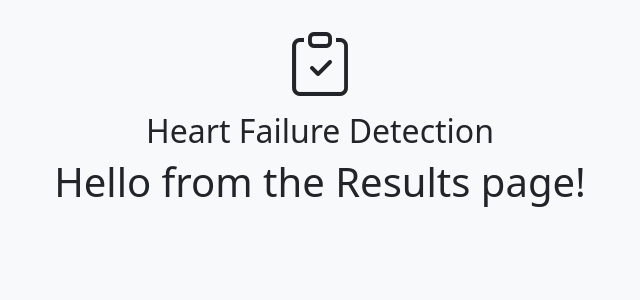
After one commit to bhushankhopkrr/heart_failure_backend, a Django app: page /heart/result in a window 1280 px wide. The commit adds this page. Shown: the top 300 px of the page, without its empty margins (320-960 px from the left). Run offline with Django 5.2, Linux system fonts and the light colour scheme; parts of the project's set-up code (start-up, migrations or seed data) failed here and were passed over; some libraries are stand-ins or nearby versions.

Commit message:
Add result page
- Completing the form redirects you to the result page
- Added csrf token and associated post request to the form
- a dictionary is now being created of all of user's input on the prediction form

```diff
--- a/heart/models.py
+++ b/heart/models.py
@@ -14,9 +14,9 @@ class FormSubmission(models.Model):
     smoker = models.CharField()
     stroke = models.CharField()
     diabetic = models.CharField()
-    diffWalking = models.CharField()
+    diffWalk = models.CharField()
     mentalHlth = models.IntegerField()
     genHlth = models.IntegerField()
-    PhysHlth = models.IntegerField()
+    physHlth = models.IntegerField()
     regEx = models.CharField()
     bmi = models.IntegerField()
--- /dev/null
+++ b/heart/templates/result.html
@@ -0,0 +1,64 @@
+<!DOCTYPE html>
+<html lang="en">
+  <head>
+    <meta charset="utf-8" />
+    <meta name="viewport" content="width=device-width, initial-scale=1" />
+    <title>Heart Failure Detection</title>
+
+    <!-- Bootstrap CSS -->
+    <link
+      href="https://cdn.jsdelivr.net/npm/bootstrap@5.0.0-beta3/dist/css/bootstrap.min.css"
+      rel="stylesheet"
+      integrity="sha384-eOJMYsd53ii+scO/bJGFsiCZc+5NDVN2yr8+0RDqr0Ql0h+rP48ckxlpbzKgwra6"
+      crossorigin="anonymous"
+    />
+    <link
+      rel="stylesheet"
+      href="https://cdn.jsdelivr.net/npm/bootstrap-icons@1.3.0/font/bootstrap-icons.css"
+    />
+
+    <!-- Favicons -->
+    <meta name="theme-color" content="#7952b3" />
+
+    <style>
+      body {
+        /* font-family: "SF Pro Display", "SF Pro Icons", "Helvetica Neue", "Helvetica", "Arial", sans-serif; */
+        font-synthesis: none;
+        -moz-font-feature-settings: "kern";
+        -webkit-font-smoothing: antialiased;
+        -moz-osx-font-smoothing: grayscale;
+        direction: ltr;
+      }
+
+      .container {
+        max-width: 820px;
+      }
+
+
+      @media (min-width: 768px) {
+        .bd-placeholder-img-lg {
+          font-size: 3.5rem;
+        }
+      }
+    </style>
+
+  </head>
+
+  <body class="bg-light">
+    <div class="container">
+      <main>
+        <div class="py-3 text-center">
+          <i class="bi bi-clipboard-check" style="font-size: 4rem"></i>
+          <h2
+            data-bs-toggle="tooltip"
+            data-bs-placement="top"
+            title="Tooltip on top"
+          >
+            Heart Failure Detection
+          </h2>
+            <h1>Hello from the Results page!</h1>
+        </div>
+      </main>
+    </div>
+</body>
+</html>
--- a/heart/urls.py
+++ b/heart/urls.py
@@ -7,4 +7,5 @@ urlpatterns = [
     path("login", views.login, name="login"),
     path("register", views.register, name="register"),
     path("predict", views.predict, name="predict"),
+    path("result", views.result, name = "result")
 ]
--- a/heart/views.py
+++ b/heart/views.py
@@ -5,8 +5,6 @@ from .passwords import hash_pass, verify_pass
 
 
 # Create your views here.
-
-
 def index(request):
     return render(request, "index.html", {"name": "blacklytning"})
 
@@ -30,14 +28,26 @@ def login(request):
 
     return render(request, "login.html")
 
-
 def predict(request):
+    predictors = {}
     if request.method == "POST":
         predictors = request.POST
-        print(predictors["BMI"])
-    return render(request, "predict.html")
+        # predictors = FormSubmission.objects.create(
+        #     age = predictors['age'],
+        #     highBP = predictors['highBP'],
+        #     highChol = predictors['highChol'],
+        #     smoker = predictors['smoker'],
+        #     stroke = predictors['stroke'],
+        #     diabetic = predictors['diabetic'],
+        #     diffWalk = predictors['diffWalk'],
+        #     mentalHlth = predictors['mentalHlth'],
+        #     genHlth = predictors['genHlth'],
+        #     physHlth = predictors['physHlth'],
+        #     regEx = predictors['regEx'],
+        #     bmi = predictors['bmi'],
+        # )
+        print(predictors)
+    return render(request, "predict.html", {'predictors': predictors})
 
-def checkPredictions(request):
-    if request.metho == "POST":
-        predictors = request.POST
-        return HttpResponseRedirect(predictors["DiffWalk"])
+def result(request):
+    return render(request, "result.html")
--- a/heartfailure/settings.py
+++ b/heartfailure/settings.py
@@ -81,7 +81,7 @@ DATABASES = {
         'ENGINE': 'django.db.backends.postgresql',
         'NAME': 'heartbase',
         'USER': 'postgres',
-        'PASSWORD': '12345',
+        'PASSWORD': '123456',
         'HOST': 'localhost',
         'PORT': '5432',
     }
```
Also changed, not shown: heart/templates/index.html (+11 -1 lines), heart/templates/predict.html (+22 -12 lines).
